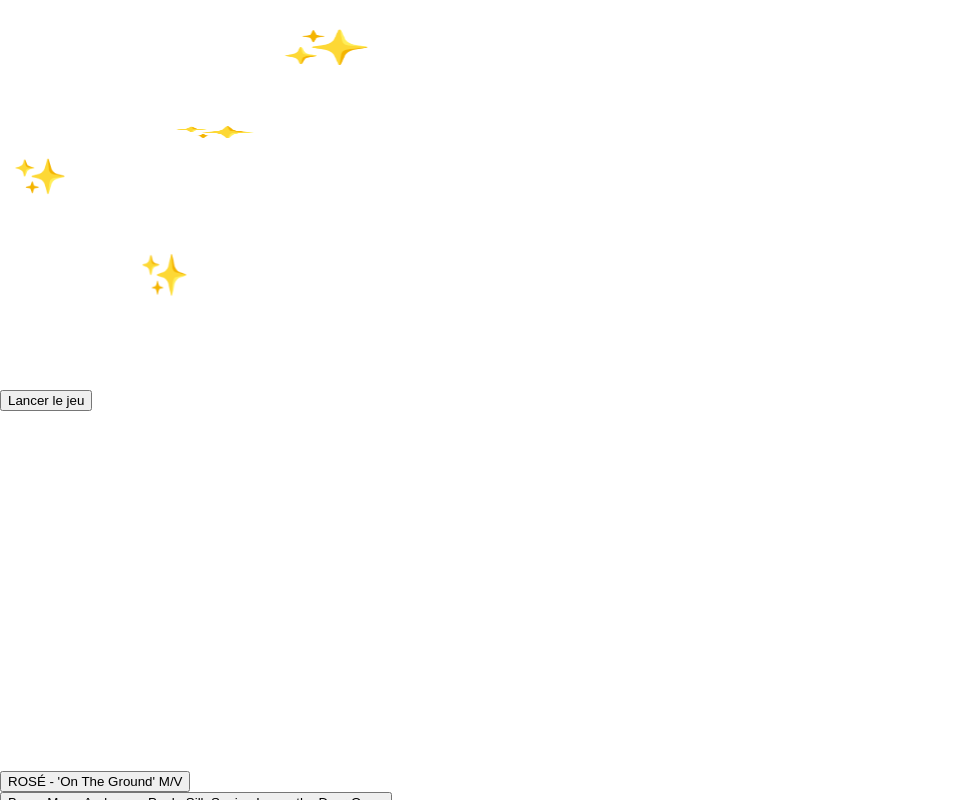
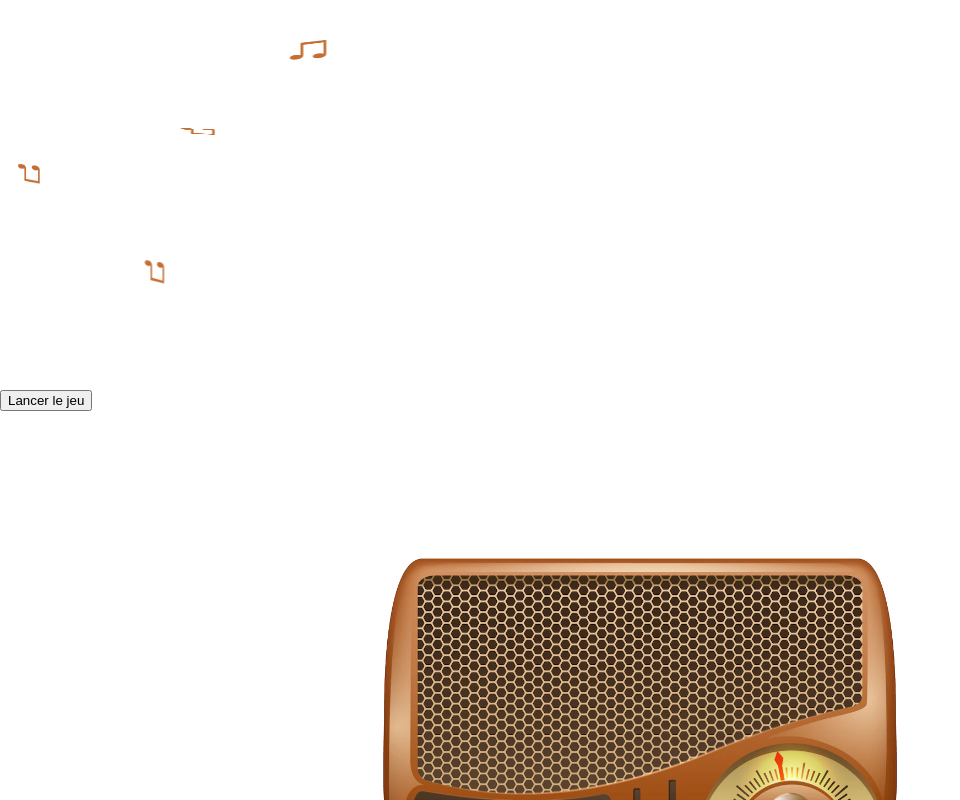
Before and after one commit to WildCodeSchool/2022-09-JS-Lille-project-2-g1-techlegends, a React (Vite) app in the folder frontend/: page / in a window 1280 px wide. Both pictures are taken after a click on the button "Lancer le jeu". Shown: the part 825-1625 px from the top of the page, without its empty margins (0-960 px from the left). Built offline with nearby package versions, Linux system fonts and the light colour scheme.

Commit message:
Merge branch 'dev' of github.com:WildCodeSchool/2022-09-JS-Lille-project-2-g1-techlegends into Timerpopup

```diff
--- a/frontend/src/components/Button/Response.jsx
+++ b/frontend/src/components/Button/Response.jsx
@@ -43,7 +43,7 @@ export default function Button({
   };
   return (
     <Style>
-      <button type="button" onClick={goodAnswer}>
+      <button type="button" className="buttonRepsonse" onClick={goodAnswer}>
         {value
           .replace(regex, "")
           .replaceAll("&#39;", "'")
--- a/frontend/src/components/Button/style.jsx
+++ b/frontend/src/components/Button/style.jsx
@@ -1,3 +1,22 @@
 import styled from "styled-components";
 
-export default styled.article``;
+export default styled.article`
+  .buttonRepsonse {
+    display: flex;
+    justify-content: center;
+    text-align: center;
+    width: 50%;
+    margin: auto;
+    margin-top: 3%;
+    font-size: 1rem;
+    background-color: #c56e33;
+    border: #551e19 2px solid;
+    border-radius: 5px;
+    color: #e5e5e5;
+    box-shadow: 0px 0px 10px 0px #551e19;
+  }
+  .buttonRepsonse:hover {
+    background-color: #551e19;
+    border: #c56e33 solid 2px;
+  }
+`;
--- a/frontend/src/pages/Game/style.jsx
+++ b/frontend/src/pages/Game/style.jsx
@@ -1,15 +1,59 @@
 import styled from "styled-components";
+import image from "@assets/Transistor.png";
 
 export default styled.section`
   height: 95vh;
+  background-image: url(${image});
   background-repeat: no-repeat;
   background-size: contain;
   background-position: center;
-
-  img {
-    width: 640px;
-    height: 360px;
-    position: relative;
-    top: 20%;
+  .playingGame {
+    display: flex;
+    justify-content: center;
+    text-align: center;
+    width: 20%;
+    margin: auto;
+    margin-bottom: 4%;
+    margin-top: 4%;
+    font-size: 1.5rem;
+    background-color: #c56e33;
+    border: #551e19 2px solid;
+    border-radius: 5px;
+    color: #e5e5e5;
+    box-shadow: 0px 0px 10px 0px #551e19;
+  }
+  .playingGame:hover {
+    background-color: #551e19;
+    border: #c56e33 solid 2px;
+  }
+  .Countdown {
+    text-align: center;
+    width: 15%;
+    margin: auto;
+    font-size: 1.5rem;
+    background-color: #c56e33;
+    border: #551e19 2px solid;
+    border-radius: 5px;
+    color: #e5e5e5;
+    box-shadow: 0px 0px 10px 0px #551e19;
+    display: block;
+    position: fixed;
+    left: 75%;
+    top: 40%;
+  }
+  .score {
+    text-align: center;
+    width: 15%;
+    margin: auto;
+    font-size: 1.5rem;
+    background-color: #c56e33;
+    border: #551e19 2px solid;
+    border-radius: 5px;
+    color: #e5e5e5;
+    box-shadow: 0px 0px 10px 0px #551e19;
+    display: block;
+    position: fixed;
+    left: 10%;
+    top: 40%;
   }
 `;
--- a/frontend/src/pages/Rules/Rules.jsx
+++ b/frontend/src/pages/Rules/Rules.jsx
@@ -10,16 +10,16 @@ export default function Rules() {
 
           <div className="content">
             <div className="leaves">
-              <div className="leaf1">✨</div>
-              <div className="leaf2">✨</div>
-              <div className="leaf3">✨</div>
-              <div className="leaf4">✨</div>
-              <div className="leaf6">✨</div>
-              <div className="leaf7">✨</div>
-              <div className="leaf8">✨</div>
-              <div className="leaf9">✨</div>
-              <div className="leaf10">✨</div>
-              <div className="leaf11">✨</div>
+              <div className="leaf1">♫</div>
+              <div className="leaf2">♫</div>
+              <div className="leaf3">♫</div>
+              <div className="leaf4">♫</div>
+              <div className="leaf6">♫</div>
+              <div className="leaf7">♫</div>
+              <div className="leaf8">♫</div>
+              <div className="leaf9">♫</div>
+              <div className="leaf10">♫</div>
+              <div className="leaf11">♫</div>
             </div>
           </div>
         </section>
--- a/frontend/src/pages/Rules/style.jsx
+++ b/frontend/src/pages/Rules/style.jsx
@@ -19,6 +19,7 @@ export default styled.section`
     text-align: center;
     font-size: 2.3rem;
     margin-bottom: 2rem;
+    text-decoration: underline;
   }
   span {
     color: #551e19;
```
